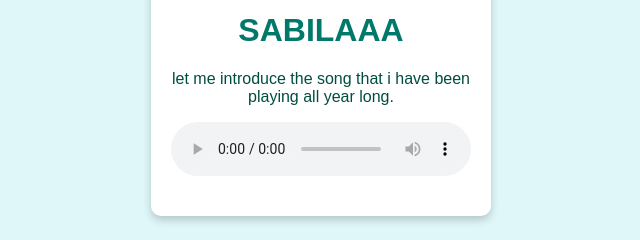
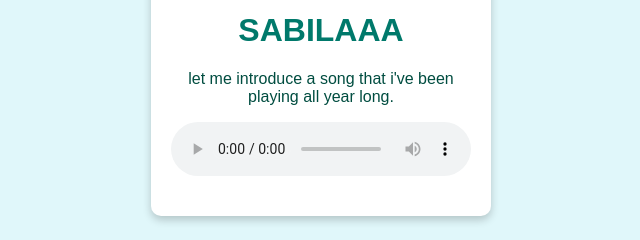
Before and after one commit to sabilaaaf/sabila-bocil, a plain HTML site: page index.html in a window 1280 px wide. Shown: the part 359-599 px from the top of the page, 319-959 px from the left. Drawn offline with Linux system fonts and the light colour scheme.

Commit message:
Update index.html

```diff
--- a/index.html
+++ b/index.html
@@ -40,7 +40,7 @@
     <div class="profil">
         <img src="sa.jpeg" alt="Foto Profil">
         <h1>SABILAAA</h1>
-        <p>let me introduce the song that i have been playing all year long.</p><audio controls>
+        <p>let me introduce a song that i've been playing all year long.</p><audio controls>
             <source src="bi.mpeg" type="audio/mpeg">
         </audio></p>
     </div>
```
